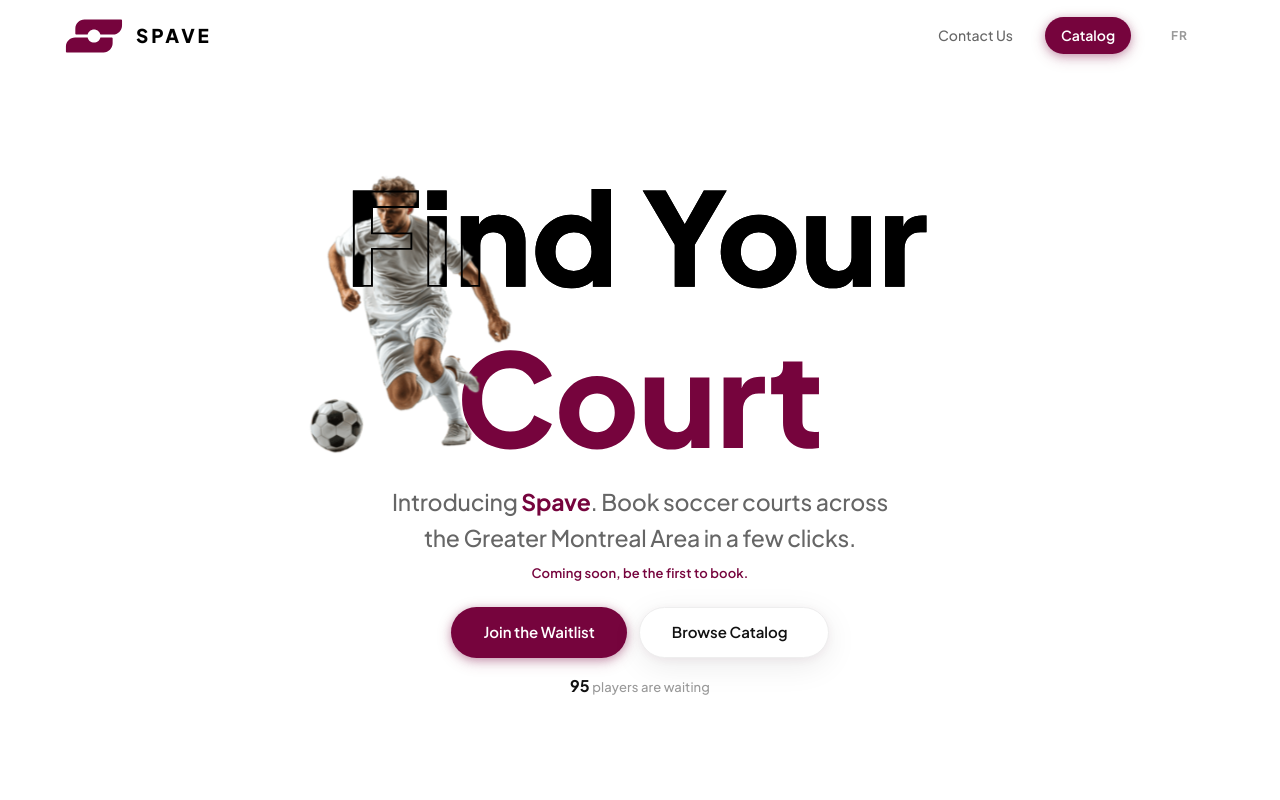
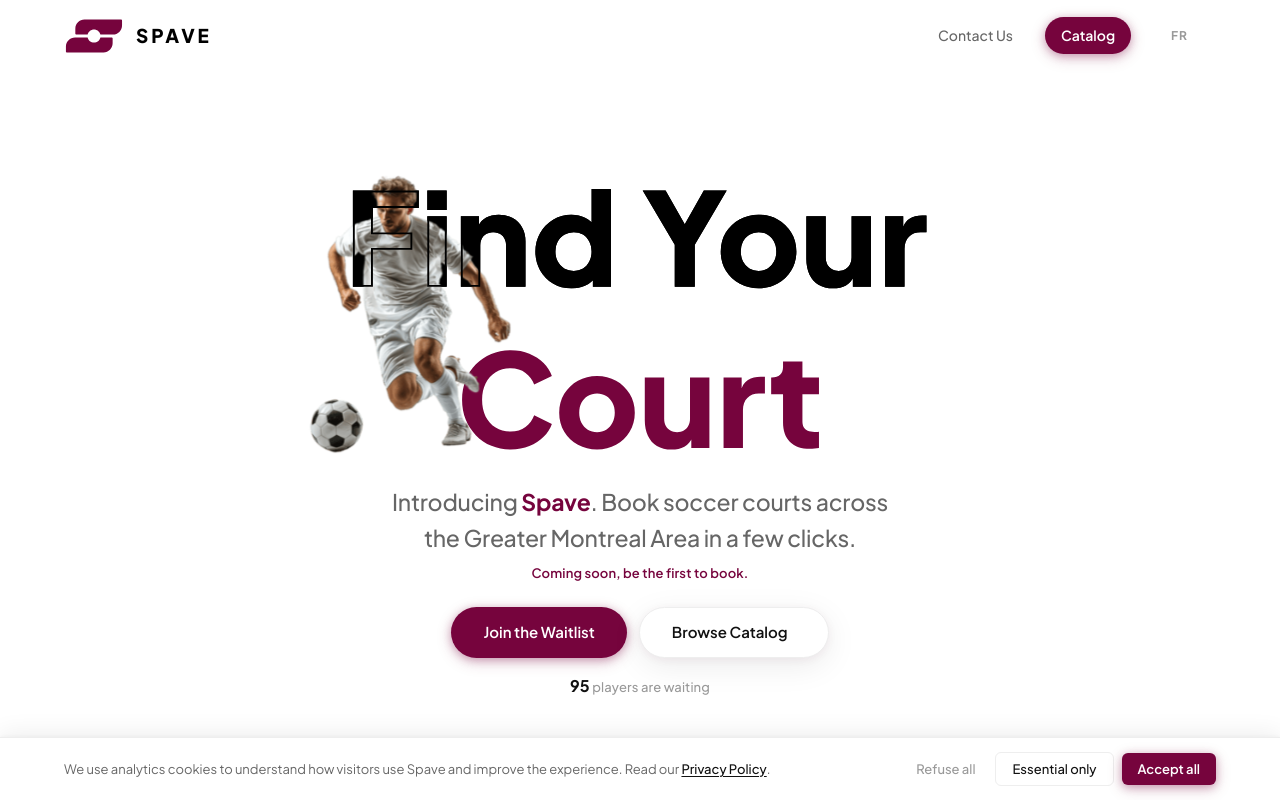
Before and after one commit to spave-app/spave-web, a Next.js app: page / in a window 1280 px wide. Shown: the top 800 px of the page. Built offline with nearby package versions, Linux system fonts and the light colour scheme.

Commit message:
Fix cookie consent modal on home load.

```diff
--- a/app/page.tsx
+++ b/app/page.tsx
@@ -9,6 +9,7 @@
 import FinalCTA from "./components/FinalCTA";
 import Footer from "./components/Footer";
 import ScrollToTop from "./components/ScrollToTop";
+import CookieBanner from "./components/CookieBanner";
 
 export default function Home() {
   return (
@@ -25,6 +26,7 @@
       </main>
       <Footer />
       <ScrollToTop />
+      <CookieBanner />
     </LanguageProvider>
   );
 }
```
